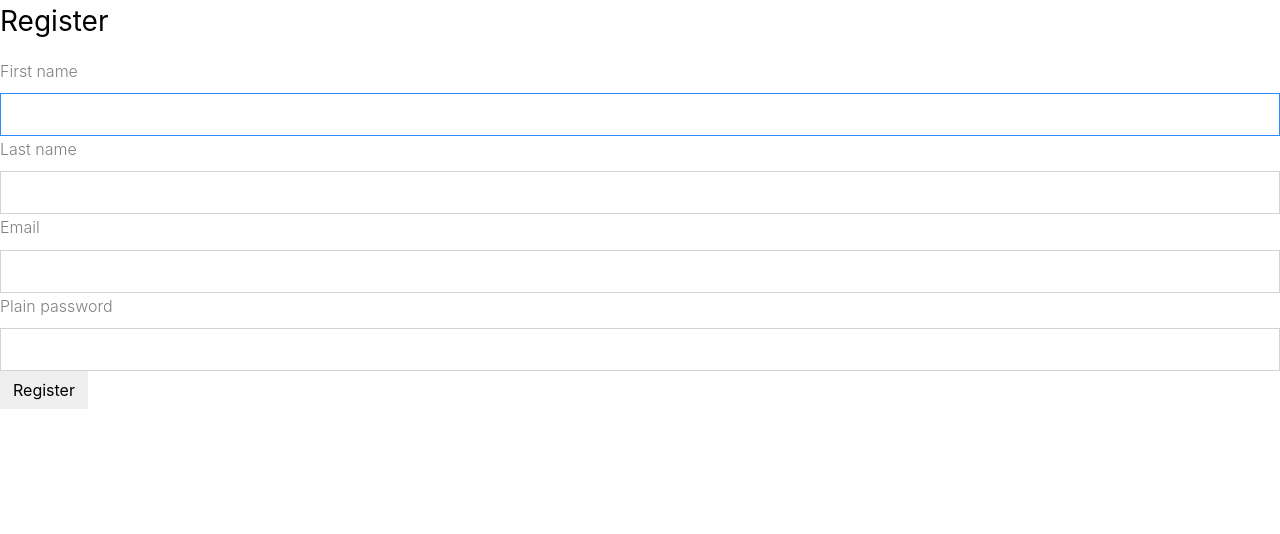
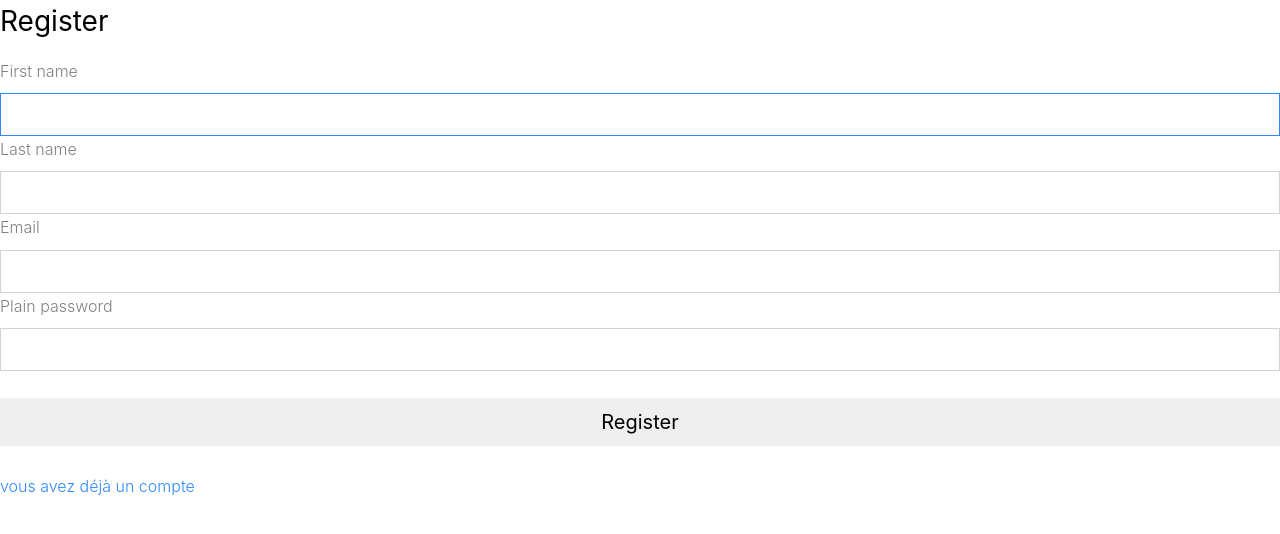
Before and after one commit to Nossair/NewsApp, a Symfony app: template templates/registration/register.html.twig in a window 1280 px wide. Shown: the top 534 px of the page. Run offline with Twig, Linux system fonts and the light colour scheme; the template is opened without the code that fills it, so the values that code supplies are empty; form fields are guessed from the names that the template uses; some libraries are stand-ins or nearby versions; some web fonts are replaced.

Commit message:
add link

```diff
--- a/templates/registration/register.html.twig
+++ b/templates/registration/register.html.twig
@@ -37,8 +37,10 @@
         "class":"form-control",
         "required":"true",
     }}) }}
-
-        <button type="submit" class="btn">Register</button>
+    <br>
+        <button type="submit" class="btn btn-lg btn-block valide">Register</button>
+    <br>
+    <a href="/login">vous avez déjà un compte </a>
     {{ form_end(registrationForm) }}
 </div>
 {% endblock %}
--- a/templates/security/login.html.twig
+++ b/templates/security/login.html.twig
@@ -39,6 +39,8 @@
     <button class="btn btn-lg btn-block valide" type="submit">
         Sign in
     </button>
+    <br>
+    <a href="/register"> créé un compte</a>
 </form>
 </div>
 {% endblock %}
```
